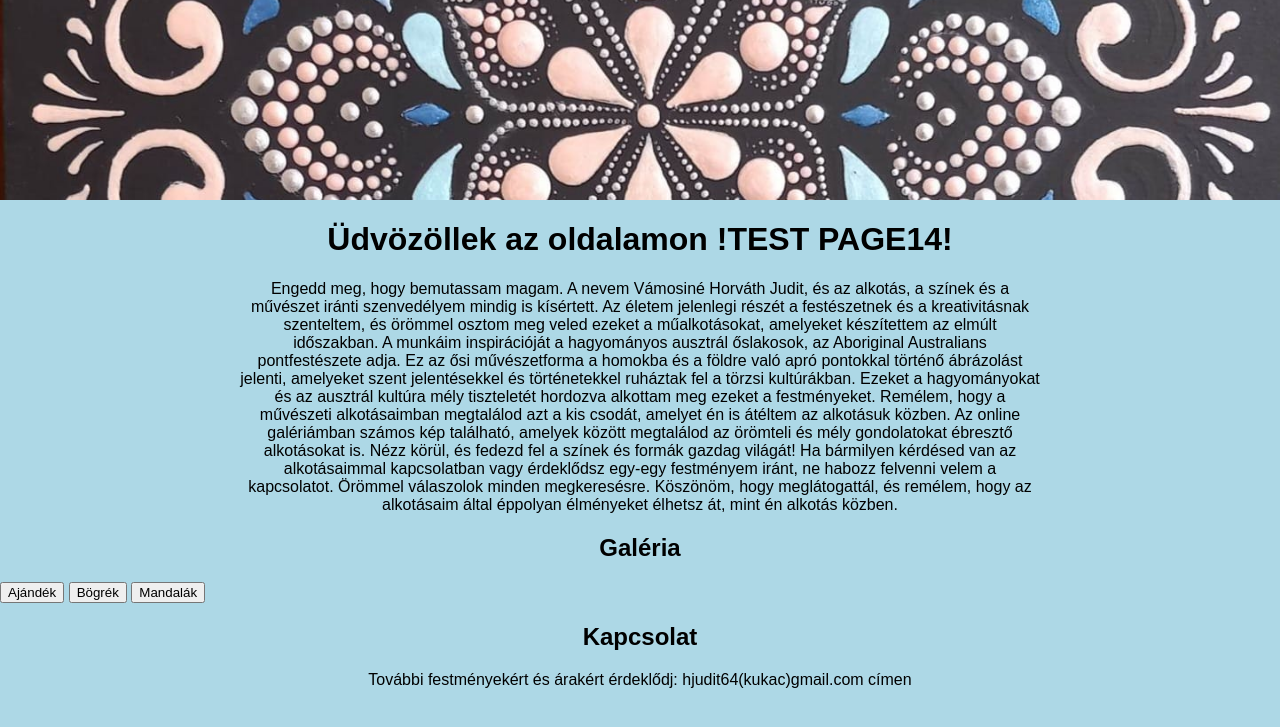
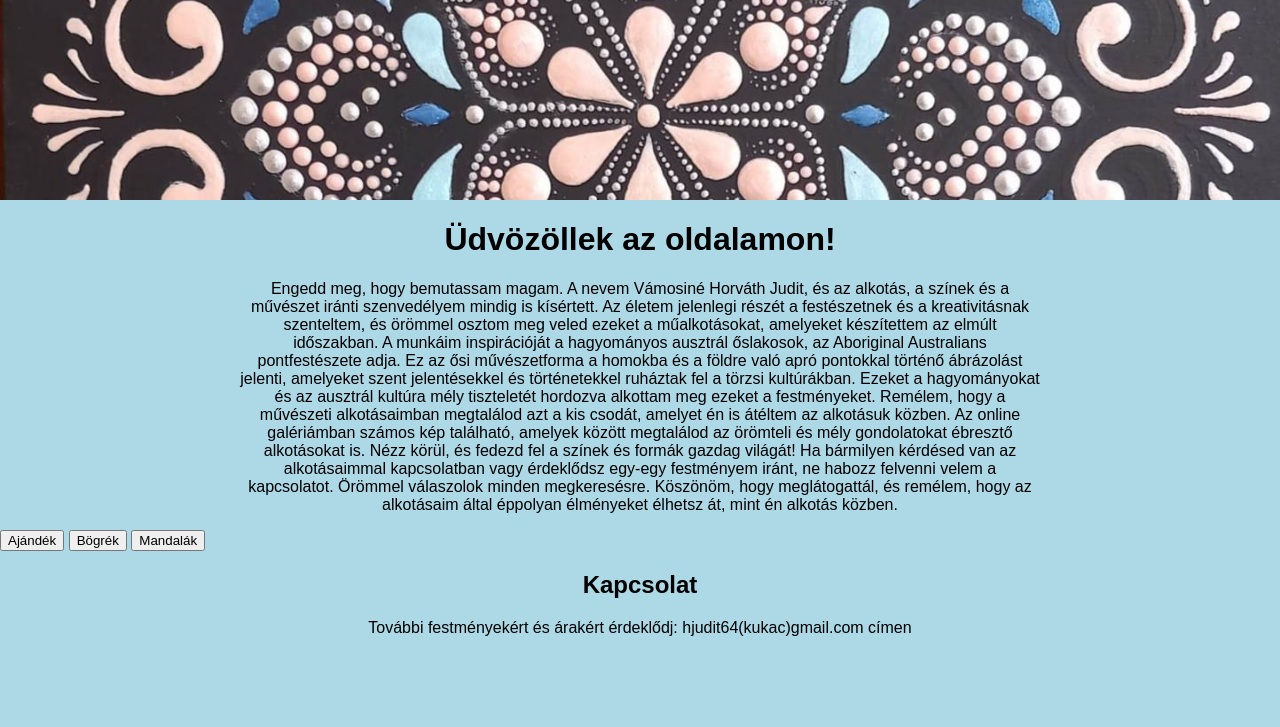
Before and after one commit to balazsvamosi1/balazsvamosi.github.io, a Jekyll site: the page built from index.md, in a window 1280 px wide. Shown: the top 727 px of the page. Built offline with Jekyll 4.4.1, drawn with Linux system fonts in a browser that asks for light colours; some web fonts are replaced; a script that is not in the unit is left out; comment, search, counter and statistics services are not loaded; some of the changed lines change nothing that is shown.

Commit message:
Update index.md

```diff
--- a/index.md
+++ b/index.md
@@ -33,23 +33,7 @@ background_image: "{{ site.background_images | sample }}"
 </style>
 
 <div class="center-text">
-  <h1>Üdvözöllek az oldalamon !TEST PAGE14! </h1>
-
-  <p>
-    Engedd meg, hogy bemutassam magam. A nevem Vámosiné Horváth Judit, és az alkotás, a színek és a művészet iránti szenvedélyem mindig is kísértett. Az életem jelenlegi részét a festészetnek és a kreativitásnak szenteltem, és örömmel osztom meg veled ezeket a műalkotásokat, amelyeket készítettem az elmúlt időszakban.
-
-    A munkáim inspirációját a hagyományos ausztrál őslakosok, az Aboriginal Australians pontfestészete adja. Ez az ősi művészetforma a homokba és a földre való apró pontokkal történő ábrázolást jelenti, amelyeket szent jelentésekkel és történetekkel ruháztak fel a törzsi kultúrákban.
-
-    Ezeket a hagyományokat és az ausztrál kultúra mély tiszteletét hordozva alkottam meg ezeket a festményeket. Remélem, hogy a művészeti alkotásaimban megtalálod azt a kis csodát, amelyet én is átéltem az alkotásuk közben.
-
-    Az online galériámban számos kép található, amelyek között megtalálod az örömteli és mély gondolatokat ébresztő alkotásokat is. Nézz körül, és fedezd fel a színek és formák gazdag világát!
-
-    Ha bármilyen kérdésed van az alkotásaimmal kapcsolatban vagy érdeklődsz egy-egy festményem iránt, ne habozz felvenni velem a kapcsolatot. Örömmel válaszolok minden megkeresésre.
-
-    Köszönöm, hogy meglátogattál, és remélem, hogy az alkotásaim által éppolyan élményeket élhetsz át, mint én alkotás közben.
-  </p>
-
-  <h2>Galéria</h2>
+  {% include_relative _includes/introduction.html %}
 </div>
 
 <!-- Buttons to trigger the galleries -->
```
